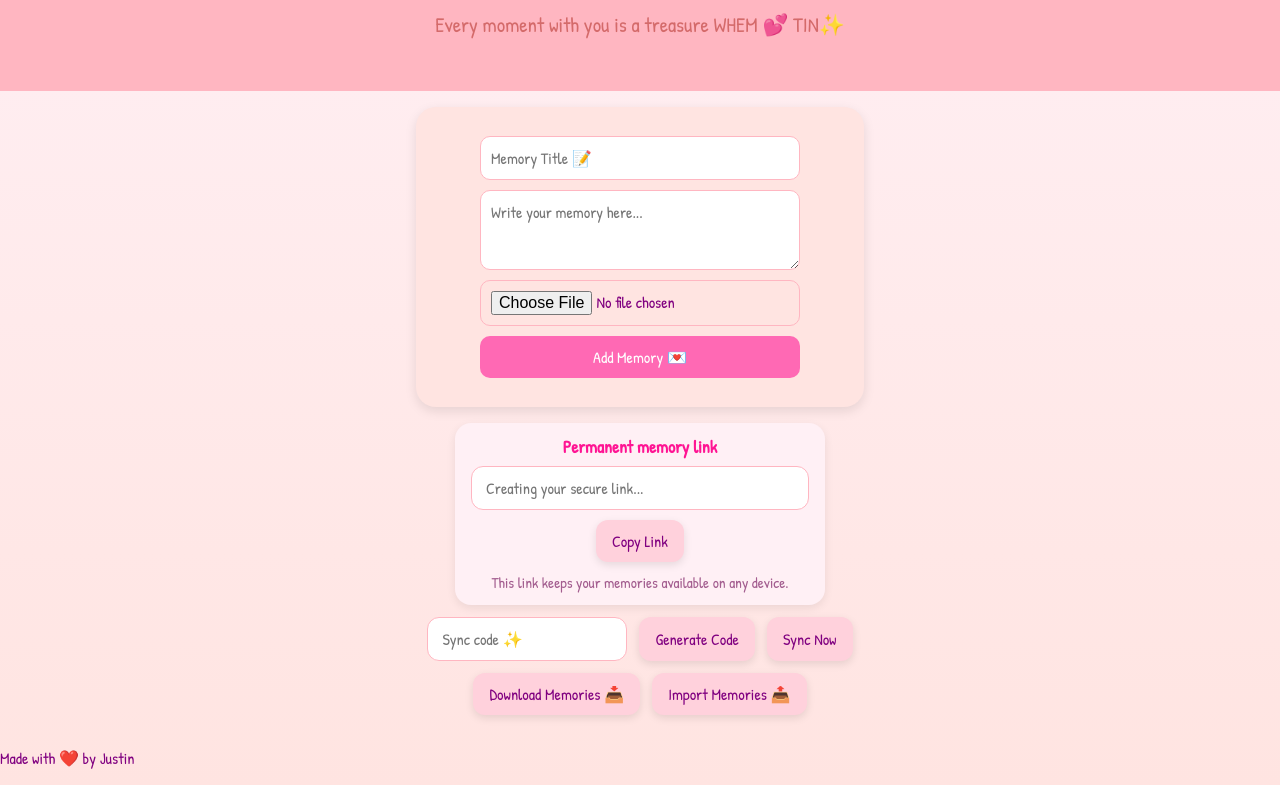
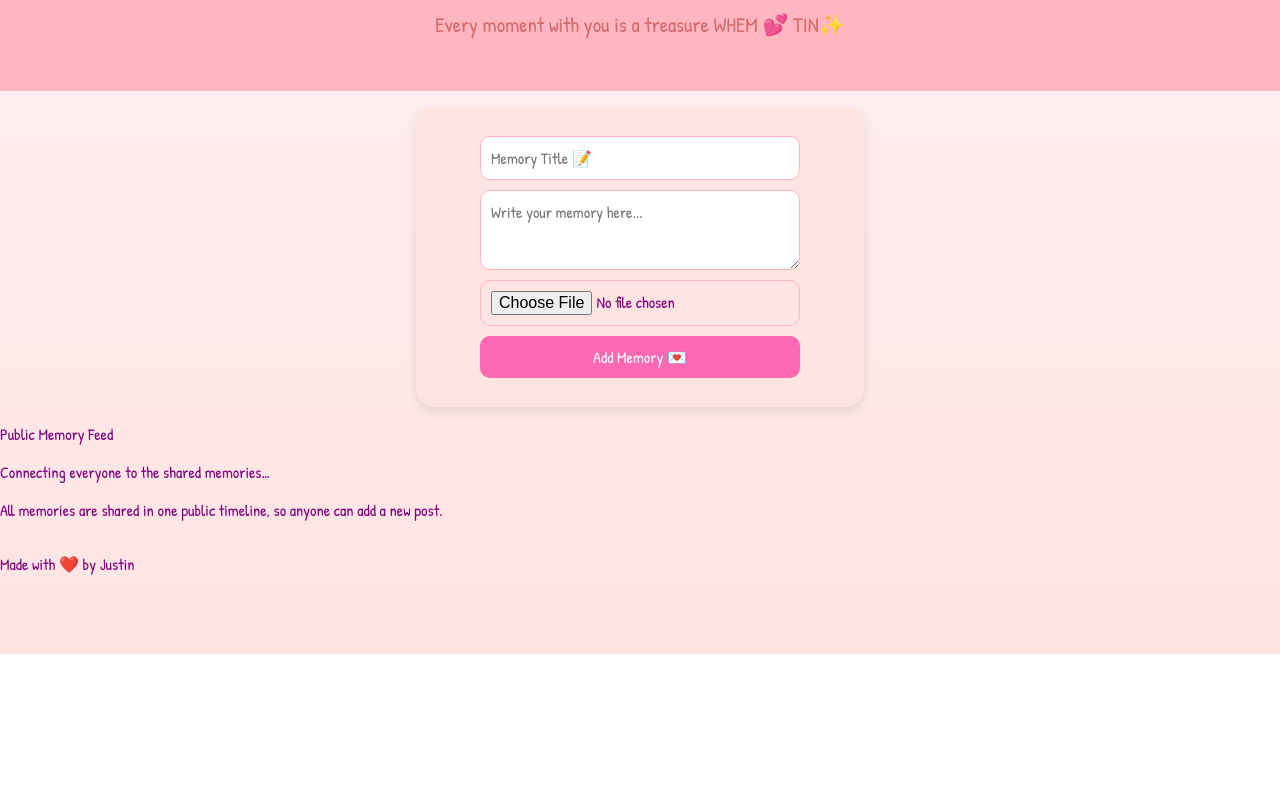
Before and after one commit to yuojustin123/Our-Sweet-Memories, a plain HTML site: page index.html in a window 1280 px wide. Shown: the part 146-931 px from the top of the page. After the commit the page ends 800 px from the top, so only its background shows below. Drawn offline with Linux system fonts and the light colour scheme.

Commit message:
Update index.html

```diff
--- a/index.html
+++ b/index.html
@@ -6,7 +6,7 @@
   <link href="https://fonts.googleapis.com/css2?family=Caveat:wght@400;700&family=Patrick+Hand&display=swap" rel="stylesheet">
   <link rel="stylesheet" href="style.css">
 </head>
-<body>
+<body data-public-feed-id="1194602717022687232">
 
   <div class="hearts"></div>
 
@@ -23,27 +23,10 @@
       <button onclick="addMemory()">Add Memory 💌</button>
     </section>
 
-     <section class="memory-sync">
-      <div class="sync-status">
-        <p class="status-label">Permanent memory link</p>
-        <div class="sync-link-row">
-          <input type="text" id="syncLink" readonly placeholder="Creating your secure link...">
-          <button id="copySyncLink">Copy Link</button>
-        </div>
-        <p class="status-note" id="syncStatus">This link keeps your memories available on any device.</p>
-      </div>
-      <div class="sync-row">
-        <input type="text" id="syncCode" placeholder="Sync code ✨">
-        <button id="generateSync">Generate Code</button>
-        <button id="syncNow">Sync Now</button>
-      </div>
-      <div class="sync-row">
-        <button id="exportMemories">Download Memories 📥</button>
-        <label class="import-button">
-          Import Memories 📤
-          <input type="file" id="importMemories" accept="application/json">
-        </label>
-      </div>
+   <section class="public-feed">
+      <p class="feed-title">Public Memory Feed</p>
+      <p class="feed-status" id="feedStatus">Connecting everyone to the shared memories…</p>
+      <p class="feed-note">All memories are shared in one public timeline, so anyone can add a new post.</p>
     </section>
 
     <section class="memory-list" id="memoryList">
```
